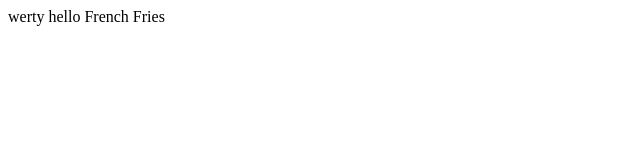
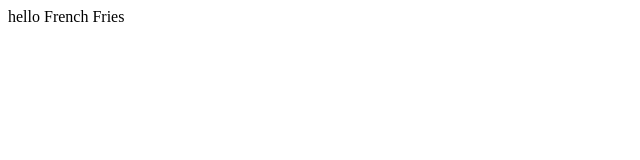
Before and after one commit to FrenchFriesWithBurger/testing, a plain HTML site: page index.html in a window 1280 px wide. Shown: the full height of the page, 0-640 px from the left. Drawn offline with Linux system fonts and the light colour scheme.

Commit message:
delete text

```diff
--- a/index.html
+++ b/index.html
@@ -1,7 +1,7 @@
 <html>
 <body>
 
-werty
+
 
 hello French Fries
 </body>
```
